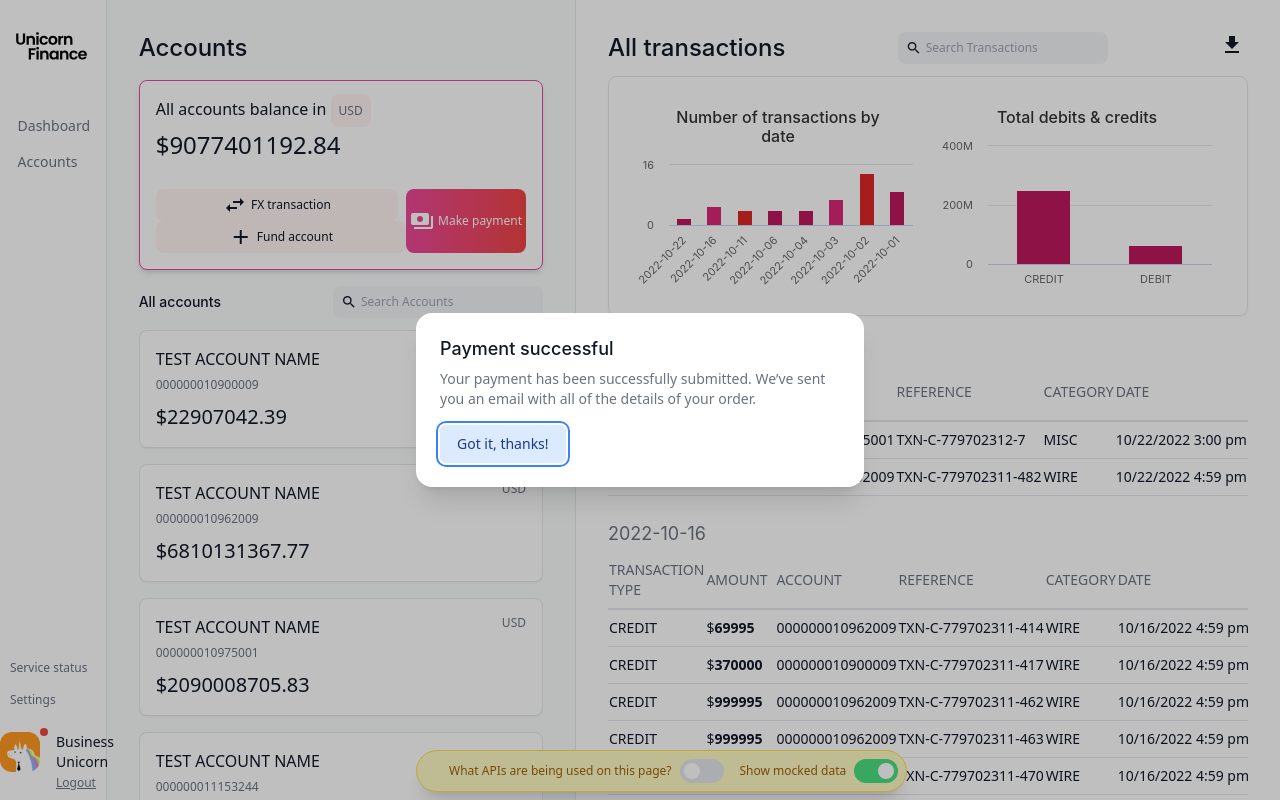
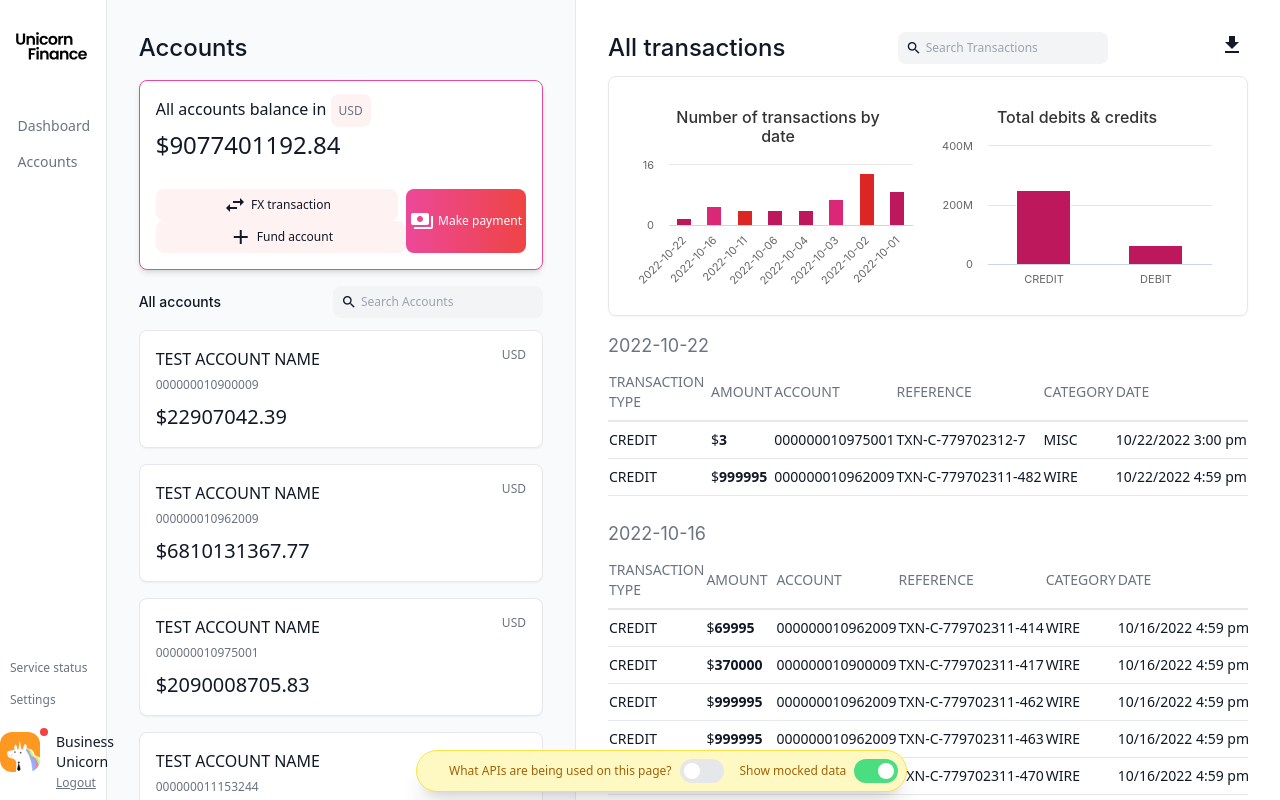
Before and after one commit to jpmorganchase/payments, a React (Create React App) app in the folder app/client/: page / in a window 1280 px wide. Shown: the top 800 px of the page. Built offline with nearby package versions, Linux system fonts and the light colour scheme.

Commit message:
Opening dialog from card buttons

```diff
--- /dev/null
+++ b/app/client/src/components/MakePaymentForm.js
@@ -0,0 +1,24 @@
+import React from 'react';
+import PropTypes from 'prop-types';
+
+const MakePaymentForm = ({ closeModal }) => {
+  return (
+    <form>
+      hello
+      <div className='mt-4'>
+        <button
+          type='button'
+          className='inline-flex justify-center rounded-md border border-transparent bg-blue-100 px-4 py-2 text-sm font-medium text-blue-900 hover:bg-blue-200 focus:outline-none focus-visible:ring-2 focus-visible:ring-blue-500 focus-visible:ring-offset-2'
+          onClick={closeModal}
+        >
+          Got it, thanks!
+        </button>
+      </div>
+    </form>
+  );
+};
+
+MakePaymentForm.propTypes = {
+  closeModal: PropTypes.func.isRequired,
+};
+export default MakePaymentForm;
--- a/app/client/src/components/PaymentDialog.js
+++ b/app/client/src/components/PaymentDialog.js
@@ -1,30 +1,16 @@
-import React, { useState, Fragment } from 'react';
+import React, { Fragment } from 'react';
 import { Dialog, Transition } from '@headlessui/react';
+import MakePaymentForm from './MakePaymentForm';
+import PropTypes from 'prop-types';
 
-const PaymentDialog = () => {
-  let [isOpen, setIsOpen] = useState(true);
-
+const PaymentDialog = ({ isPaymentFormOpen, setPaymentFormOpen }) => {
   function closeModal() {
-    setIsOpen(false);
-  }
-
-  function openModal() {
-    setIsOpen(true);
+    setPaymentFormOpen(false);
   }
 
   return (
     <>
-      <div className='fixed inset-0 flex items-center justify-center'>
-        <button
-          type='button'
-          onClick={openModal}
-          className='rounded-md bg-black bg-opacity-20 px-4 py-2 text-sm font-medium text-white hover:bg-opacity-30 focus:outline-none focus-visible:ring-2 focus-visible:ring-white focus-visible:ring-opacity-75'
-        >
-          Open dialog
-        </button>
-      </div>
-
-      <Transition appear show={isOpen} as={Fragment}>
+      <Transition appear show={isPaymentFormOpen} as={Fragment}>
         <Dialog as='div' className='relative z-10' onClose={closeModal}>
           <Transition.Child
             as={Fragment}
@@ -54,24 +40,9 @@ const PaymentDialog = () => {
                     as='h3'
                     className='text-lg font-medium leading-6 text-gray-900'
                   >
-                    Payment successful
+                    Make a payment
                   </Dialog.Title>
-                  <div className='mt-2'>
-                    <p className='text-sm text-gray-500'>
-                      Your payment has been successfully submitted. We’ve sent
-                      you an email with all of the details of your order.
-                    </p>
-                  </div>
-
-                  <div className='mt-4'>
-                    <button
-                      type='button'
-                      className='inline-flex justify-center rounded-md border border-transparent bg-blue-100 px-4 py-2 text-sm font-medium text-blue-900 hover:bg-blue-200 focus:outline-none focus-visible:ring-2 focus-visible:ring-blue-500 focus-visible:ring-offset-2'
-                      onClick={closeModal}
-                    >
-                      Got it, thanks!
-                    </button>
-                  </div>
+                  <MakePaymentForm closeModal={closeModal} />
                 </Dialog.Panel>
               </Transition.Child>
             </div>
@@ -81,4 +52,8 @@ const PaymentDialog = () => {
     </>
   );
 };
+PaymentDialog.propTypes = {
+  isPaymentFormOpen: PropTypes.bool.isRequired,
+  setPaymentFormOpen: PropTypes.func.isRequired,
+};
 export default PaymentDialog;
--- a/app/client/src/components/accountInformationPanel/accountCards/AccountCard.js
+++ b/app/client/src/components/accountInformationPanel/accountCards/AccountCard.js
@@ -3,7 +3,13 @@ import PropTypes from 'prop-types';
 import { gatherCurrencySymbol, isEmptyObject } from '../../utils';
 import AccountCardButtons from './AccountCardButtons';
 
-const AccountCard = ({ account, setSelectedAccount, selectedAccount }) => {
+const AccountCard = ({
+  account,
+  setSelectedAccount,
+  selectedAccount,
+  ...props
+}) => {
+  console.log(props);
   const isSelected =
     !isEmptyObject(selectedAccount) &&
     selectedAccount.accountId == account.accountId;
@@ -33,7 +39,7 @@ const AccountCard = ({ account, setSelectedAccount, selectedAccount }) => {
         {!account.errorCode && account.balanceList[0].openingAvailableAmount}
         {account.errorCode && 'Error'}
       </div>
-      {isSelected && <AccountCardButtons />}
+      {isSelected && <AccountCardButtons {...props} />}
     </div>
   );
 };
--- a/app/client/src/components/accountInformationPanel/accountCards/AccountCardButtons.js
+++ b/app/client/src/components/accountInformationPanel/accountCards/AccountCardButtons.js
@@ -1,10 +1,11 @@
 import React from 'react';
+import PropTypes from 'prop-types';
 
-const makePaymentClick = () => {
-  // eslint-disable-next-line
-  console.log('Make payment button clicked');
-};
-const AccountCardButtons = () => {
+const AccountCardButtons = ({ setPaymentFormOpen }) => {
+  console.log(setPaymentFormOpen);
+  const makePaymentClick = () => {
+    setPaymentFormOpen(true);
+  };
   return (
     <div className='flex text-xs mt-7 justify-between flex-wrap'>
       <div className='flex flex-grow xl:flex-col 2xl:flex-row text-center'>
@@ -26,5 +27,8 @@ const AccountCardButtons = () => {
     </div>
   );
 };
+AccountCardButtons.propTypes = {
+  setPaymentFormOpen: PropTypes.func,
+};
 
 export default AccountCardButtons;
--- a/app/client/src/components/accountInformationPanel/accountCards/AccountTotal.js
+++ b/app/client/src/components/accountInformationPanel/accountCards/AccountTotal.js
@@ -10,6 +10,7 @@ const AccountTotal = ({
   selectedAccount,
   apiData,
   displayingApiData,
+  ...props
 }) => {
   const selectedClassName = isEmptyObject(selectedAccount)
     ? 'border-pink-500'
@@ -41,7 +42,7 @@ const AccountTotal = ({
           {total !== 'Error' && gatherCurrencySymbol(currency)}
           {total}
         </div>
-        {isEmptyObject(selectedAccount) && <AccountCardButtons />}
+        {isEmptyObject(selectedAccount) && <AccountCardButtons {...props} />}
       </div>
     </div>
   );
--- a/app/client/src/pages/AccountPage.js
+++ b/app/client/src/pages/AccountPage.js
@@ -27,6 +27,7 @@ const AccountPage = () => {
     React.useState(false);
   const [selectedTransaction, setSelectedTransaction] = React.useState({});
   const [selectedAccount, setSelectedAccount] = React.useState({});
+  const [isPaymentFormOpen, setPaymentFormOpen] = React.useState(false);
 
   const balanceResults = usePost(
     accountsConfig.apiDetails[0].backendPath,
@@ -66,6 +67,7 @@ const AccountPage = () => {
       selectedAccount={selectedAccount}
       apiData={accountsConfig.apiDetails}
       displayingApiData={displayingApiData}
+      setPaymentFormOpen={setPaymentFormOpen}
     />
   );
 
@@ -114,7 +116,10 @@ const AccountPage = () => {
   return (
     <>
       {displayPanels()}
-      <PaymentDialog />
+      <PaymentDialog
+        isPaymentFormOpen={isPaymentFormOpen}
+        setPaymentFormOpen={setPaymentFormOpen}
+      />
       <TransactionJsonDialog
         open={transactionDialogOpen}
         setTransactionDialog={openTransactionDialog}
```
